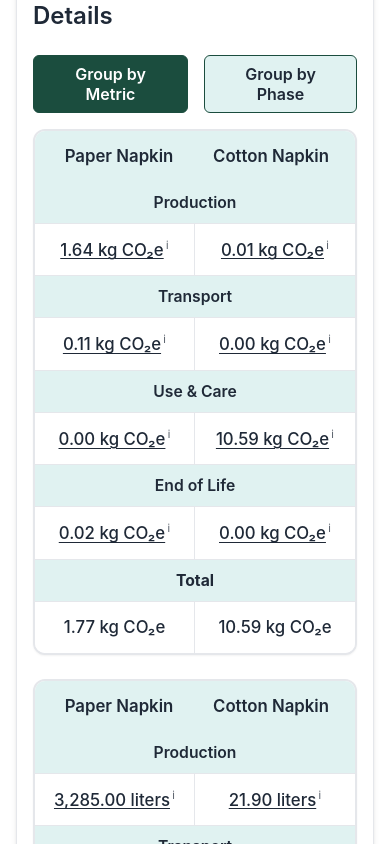
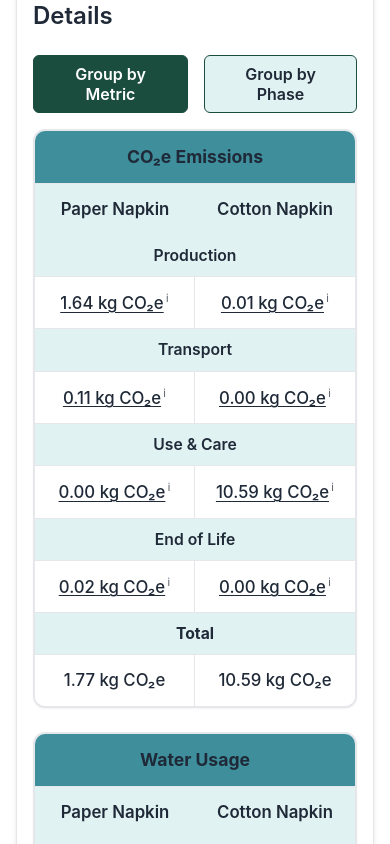
Before and after one commit to dylanpavelko/the_full_price_frameworks, a React (Vite) app in the folder frontend/: page /posts/paper-vs-cotton-napkins in a window 390 px wide. Shown: the part 2340-3184 px from the top of the page. Built offline with nearby package versions, Linux system fonts and the light colour scheme.

Commit message:
added table headers for impact details on mobile

```diff
--- a/frontend/src/components/ComparisonView.css
+++ b/frontend/src/components/ComparisonView.css
@@ -414,10 +414,25 @@ background: var(--color-air);
 
   .comparison__phase-table-header-row {
     grid-template-columns: 1fr 1fr;
+    grid-template-rows: auto auto;
+    padding: 0; /* Remove padding so label fills width */
   }
 
   .comparison__phase-table-label {
-    display: none;
+    display: block;
+    grid-column: 1 / -1; /* Span full width */
+    text-align: center;
+    background: var(--color-secondary); /* Use secondary color for distinction */
+    color: var(--color-text-main);
+    padding: 0.75rem;
+    font-size: 1.1rem;
+    border-bottom: 1px solid var(--color-border);
+  }
+
+  /* Adjust product names to sit nicely below the new label */
+  .comparison__phase-table-product {
+    padding: 0.75rem;
+    background: var(--color-water);
   }
 
   .comparison__phase-table-row {
```
Also changed, not shown: 1 other file (tests, documents, lock files or other folders).
